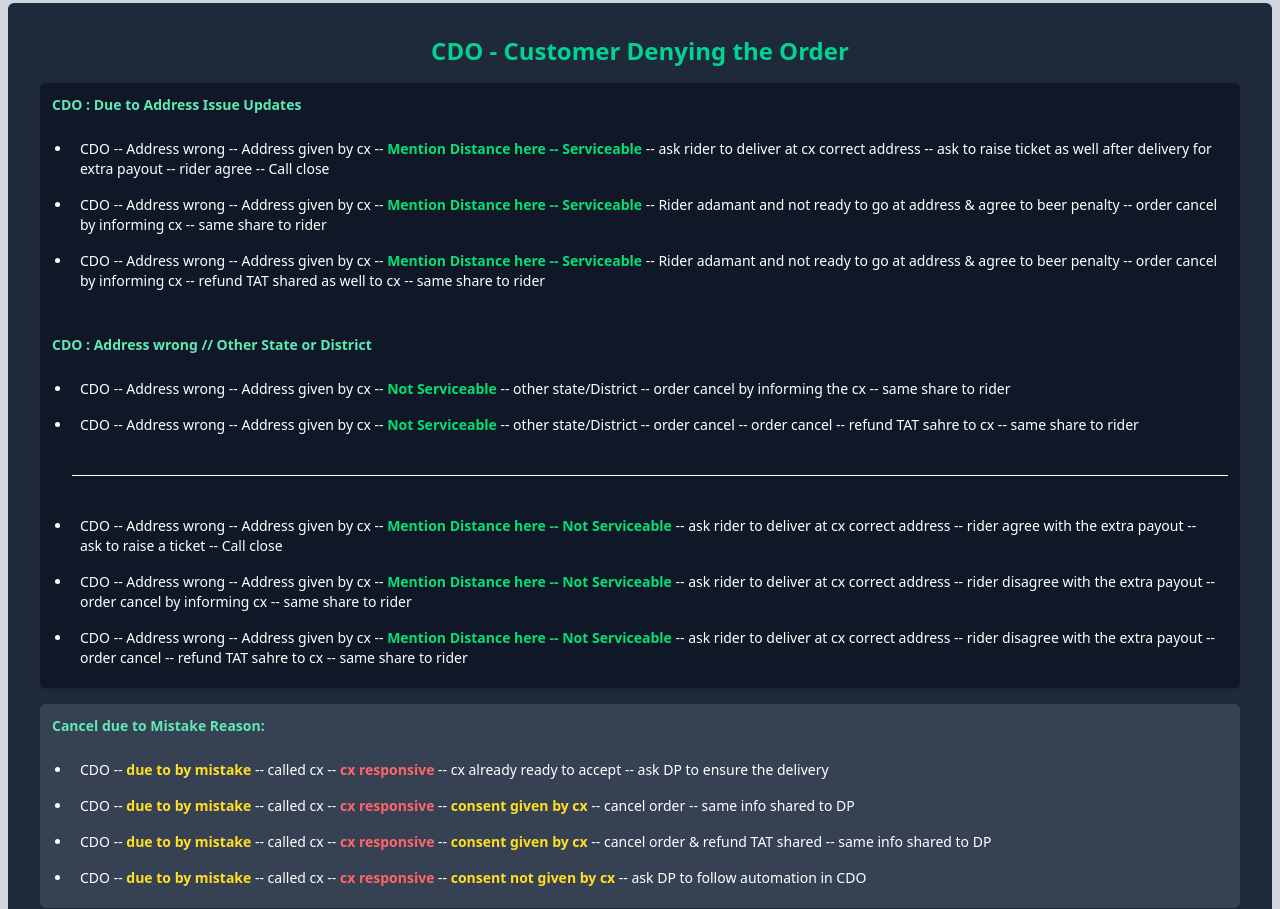
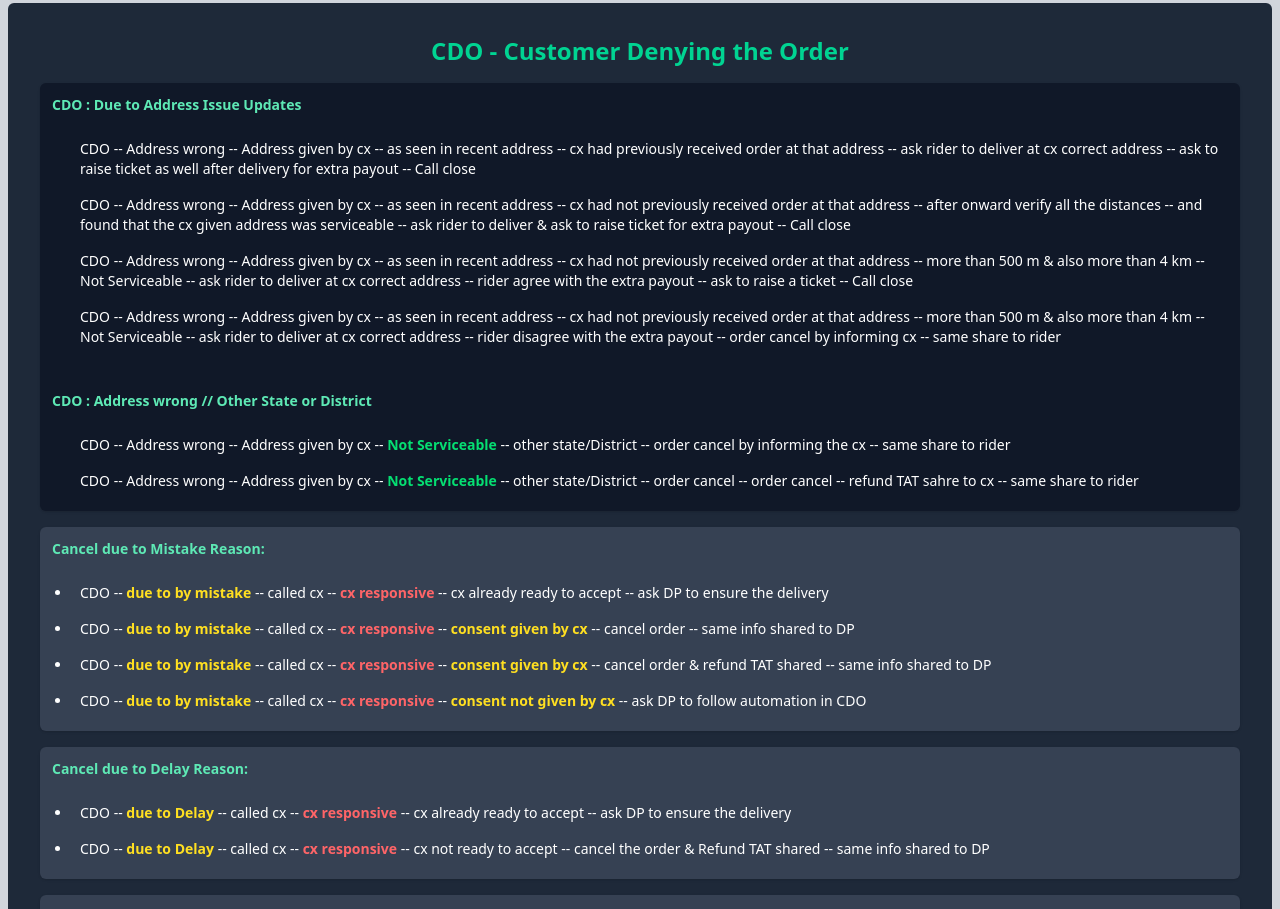
Before and after one commit to Code-with-Sahani/Blinket-DP, a React (Vite) app: page / in a window 1280 px wide. Shown: the part 2020-2929 px from the top of the page. Built offline with nearby package versions, Linux system fonts and the light colour scheme.

Commit message:
Update CDO.jsx

```diff
--- a/src/Components/CDO.jsx
+++ b/src/Components/CDO.jsx
@@ -9,41 +9,28 @@ const CDO = () => {
 
                 <div className="p-3 bg-gray-900 rounded-md shadow">
                     <h3 className="text-md font-semibold text-emerald-300 mb-4">CDO : Due to Address Issue Updates</h3>
-                    <ul className="list-disc pl-5">
-                        <li className='p-2'>CDO -- Address wrong -- Address given by cx -- <strong className='text-green-400'>Mention Distance here -- Serviceable
-                        </strong> -- ask rider to deliver at cx correct address -- ask to raise ticket as well after delivery for extra payout -- rider agree -- Call close</li>
+                    <div className="list-disc pl-5">
+                        <p className='p-2'>CDO -- Address wrong -- Address given by cx -- as seen in recent address -- cx had previously received order at that address -- ask rider to deliver at cx correct address -- ask to raise ticket as well after delivery for extra payout -- Call close</p>
 
-                        <li className='p-2'>CDO -- Address wrong -- Address given by cx -- <strong className='text-green-400'>Mention Distance here -- Serviceable
-                        </strong> -- Rider adamant and not ready to go at address & agree to beer penalty -- order cancel by informing cx -- same share to rider</li>
+                        <p className='p-2'>CDO -- Address wrong -- Address given by cx -- as seen in recent address -- cx had not previously received order at that address -- after onward verify all the distances -- and found that the cx given address was serviceable -- ask rider to deliver & ask to raise ticket for extra payout -- Call close</p>
 
-                       <li className='p-2'>CDO -- Address wrong -- Address given by cx -- <strong className='text-green-400'>Mention Distance here -- Serviceable
-                        </strong> -- Rider adamant and not ready to go at address & agree to beer penalty -- order cancel by informing cx -- refund TAT shared as well to cx -- same share to rider</li>
+                        <p className='p-2'>CDO -- Address wrong -- Address given by cx -- as seen in recent address -- cx had not previously received order at that address  -- more than 500 m & also more than 4 km -- Not Serviceable -- ask rider to deliver at cx correct address -- rider agree with the extra payout -- ask to raise a ticket -- Call close</p>
 
-                    </ul>
+                        <p className='p-2'>CDO -- Address wrong -- Address given by cx -- as seen in recent address -- cx had not previously received order at that address  -- more than 500 m & also more than 4 km -- Not Serviceable -- ask rider to deliver at cx correct address -- rider disagree with the extra payout -- order cancel by informing cx -- same share to rider</p>
+
+                    </div>
                     <br />
 
                     <h3 className="text-md font-semibold text-emerald-300 mb-4 mt-4">CDO : Address wrong // Other State or District </h3>
-                    <ul className="list-disc pl-5">
-                        <li className='p-2'>CDO -- Address wrong -- Address given by cx -- <strong className='text-green-400'>Not Serviceable
-                        </strong> -- other state/District -- order cancel by informing the cx -- same share to rider</li>
+                    <div className="list-disc pl-5">
+                        <p className='p-2'>CDO -- Address wrong -- Address given by cx -- <strong className='text-green-400'>Not Serviceable
+                        </strong> -- other state/District -- order cancel by informing the cx -- same share to rider</p>
 
-                        <li className='p-2'>CDO -- Address wrong -- Address given by cx -- <strong className='text-green-400'>Not Serviceable
-                        </strong> -- other state/District -- order cancel -- order cancel -- refund TAT sahre to cx -- same share to rider</li>
-
-                        <hr className=' mt-8 mb-8' />
-
-                        <li className='p-2'>CDO -- Address wrong -- Address given by cx -- <strong className='text-green-400'>Mention Distance here -- Not Serviceable
-                        </strong> -- ask rider to deliver at cx correct address -- rider agree with the extra payout -- ask to raise a ticket -- Call close
-                        </li>
-
-                        <li className='p-2'>CDO -- Address wrong -- Address given by cx -- <strong className='text-green-400'>Mention Distance here -- Not Serviceable
-                        </strong> -- ask rider to deliver at cx correct address -- rider disagree with the extra payout -- order cancel by informing cx -- same share to rider </li>
-
-                        <li className='p-2'>CDO -- Address wrong -- Address given by cx -- <strong className='text-green-400'>Mention Distance here -- Not Serviceable
-                        </strong> -- ask rider to deliver at cx correct address -- rider disagree with the extra payout -- order cancel -- refund TAT sahre to cx -- same share to rider</li>
+                        <p className='p-2'>CDO -- Address wrong -- Address given by cx -- <strong className='text-green-400'>Not Serviceable
+                        </strong> -- other state/District -- order cancel -- order cancel -- refund TAT sahre to cx -- same share to rider</p>
 
 
-                    </ul>
+                    </div>
                 </div>
 
                 <div className="p-3 bg-gray-700 rounded-md shadow">
@@ -86,14 +73,14 @@ const CDO = () => {
                         <li className='p-2'>CDO -- called cx -- <strong className='text-red-400'>cx not responsive</strong> -- Error in OS in call recording -- ask DP to follow automation in CNR if cx wants to cancel else deliver the order</li>
                     </ul>
 
-                     <hr className='mb-5 mt-5' />
+                    <hr className='mb-5 mt-5' />
                     <div className="text-sm border border-green-400 mb-4 mt-2 p-2">
 
-                    <p className="text-sm mb-2 mt-4 p-2">CDO -- called cx -- <strong className='text-red-400'>cx not responsive</strong> -- No proper call recording available -- <u>ETA+15 mins not crossed</u> -- 2 CNR attempt available ✅-- inform rider order got cancelled automatically & requested to wait till ETA + 15min.</p>
+                        <p className="text-sm mb-2 mt-4 p-2">CDO -- called cx -- <strong className='text-red-400'>cx not responsive</strong> -- No proper call recording available -- <u>ETA+15 mins not crossed</u> -- 2 CNR attempt available ✅-- inform rider order got cancelled automatically & requested to wait till ETA + 15min.</p>
 
-                    <p className="text-sm mb-2 mt-4 p-2">CDO -- called cx -- <strong className='text-red-400'>cx not responsive</strong> -- No proper call recording available -- ETA+15 mins crossed -- 2 CNR attempt available ✅-- ask rider to wait for few moment order got cancelled automatically.</p>
+                        <p className="text-sm mb-2 mt-4 p-2">CDO -- called cx -- <strong className='text-red-400'>cx not responsive</strong> -- No proper call recording available -- ETA+15 mins crossed -- 2 CNR attempt available ✅-- ask rider to wait for few moment order got cancelled automatically.</p>
 
-                    <p className="text-sm mb-2 mt-4 p-2">CDO -- called cx -- <strong className='text-red-400'>cx not responsive <u>// Voicemail or Switched off</u> </strong> -- No proper call recording available -- ETA+15 mins crossed -- 2 CNR attempt available ✅-- order canceled by me -- same info shared to DP</p>
+                        <p className="text-sm mb-2 mt-4 p-2">CDO -- called cx -- <strong className='text-red-400'>cx not responsive <u>// Voicemail or Switched off</u> </strong> -- No proper call recording available -- ETA+15 mins crossed -- 2 CNR attempt available ✅-- order canceled by me -- same info shared to DP</p>
 
                     </div>
                 </div>
```
